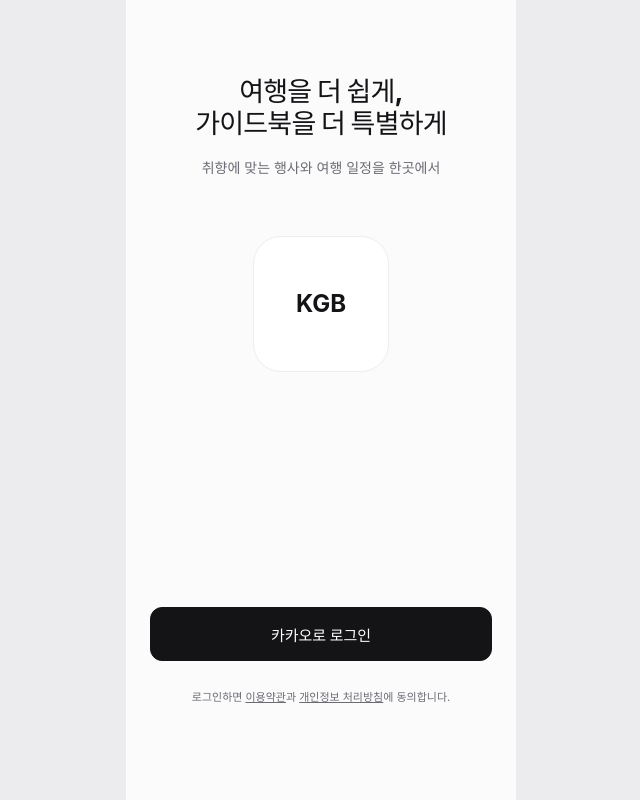
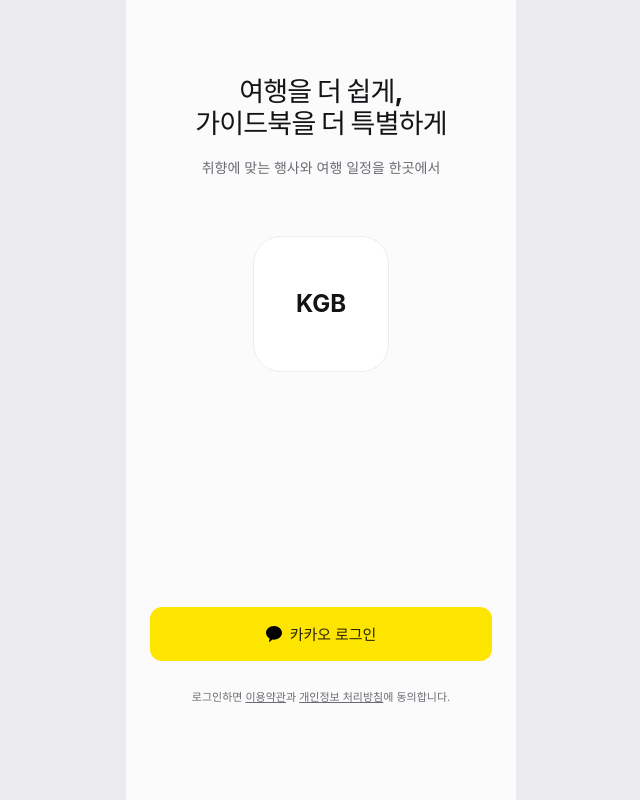
Before and after one commit to 100-hours-a-week/KTB4-10th-FE, a React (Vite) app: page / in a window 1280 px wide. Shown: the whole page, without its empty margins (319-959 px from the left). Built offline with nearby package versions, Linux system fonts and the light colour scheme; no server answers.

Commit message:
fix(auth): 카카오 로그인 버튼 디자인 규격 적용

```diff
--- a/src/features/auth/ui/LoginPage.tsx
+++ b/src/features/auth/ui/LoginPage.tsx
@@ -38,7 +38,10 @@ export function LoginPage() {
         <div className="brand-mark auth-brand-position" aria-label="KGB 임시 로고">KGB</div>
       </section>
       <section className="login-actions">
-        <button className="primary-button" type="button" onClick={handleKakaoLogin}>카카오로 로그인</button>
+        <button className="kakao-login-button" type="button" onClick={handleKakaoLogin}>
+          <img src="/assets/kakao-login-symbol.svg" alt="" />
+          카카오 로그인
+        </button>
         <p className="policy-consent">
           로그인하면 <button type="button" onClick={() => setPolicyType('terms')}>이용약관</button>과{' '}
           <button type="button" onClick={() => setPolicyType('privacy')}>개인정보 처리방침</button>에 동의합니다.
--- a/src/styles/global.css
+++ b/src/styles/global.css
@@ -134,6 +134,33 @@ button:disabled {
 
 .login-actions {
   padding: 0 24px calc(env(safe-area-inset-bottom) + 96px);
+}
+
+.kakao-login-button {
+  display: flex;
+  width: 100%;
+  min-height: 54px;
+  align-items: center;
+  justify-content: center;
+  gap: 8px;
+  padding: 0 12px;
+  border: 0;
+  border-radius: 12px;
+  background: #fee500;
+  color: rgb(0 0 0 / 85%);
+  cursor: pointer;
+  font: 600 15px/1.2 system-ui, sans-serif;
+}
+
+.kakao-login-button img {
+  width: 16px;
+  height: auto;
+  flex: none;
+}
+
+.kakao-login-button:focus-visible {
+  outline: 2px solid #141417;
+  outline-offset: 3px;
 }
 
 .primary-button {
```
Also changed, not shown: public/assets/kakao-login-symbol.svg (added), 1 other file (tests, documents, lock files or other folders).
